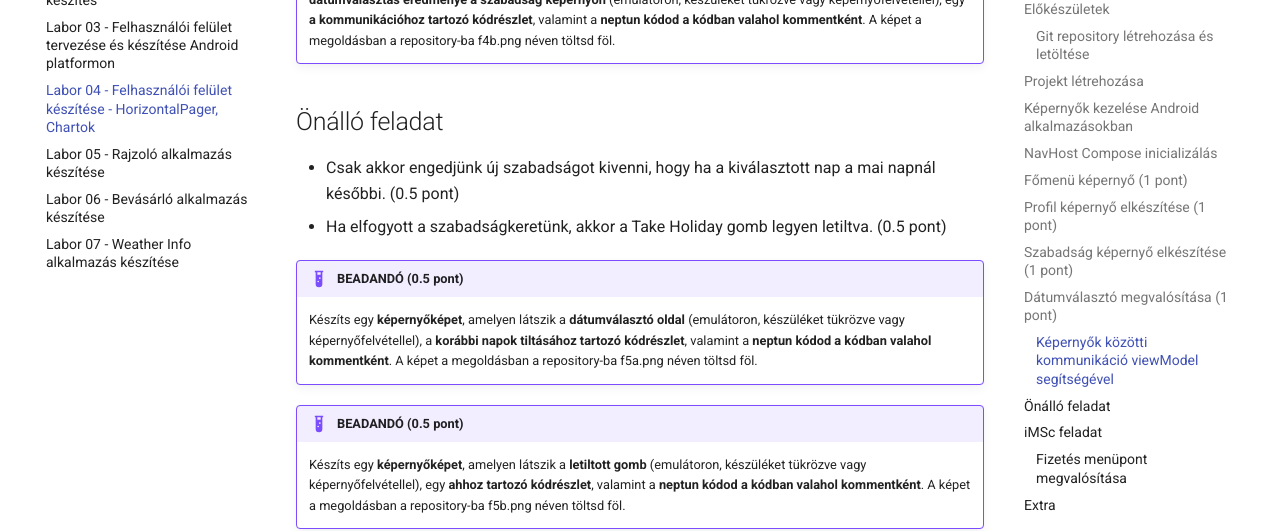
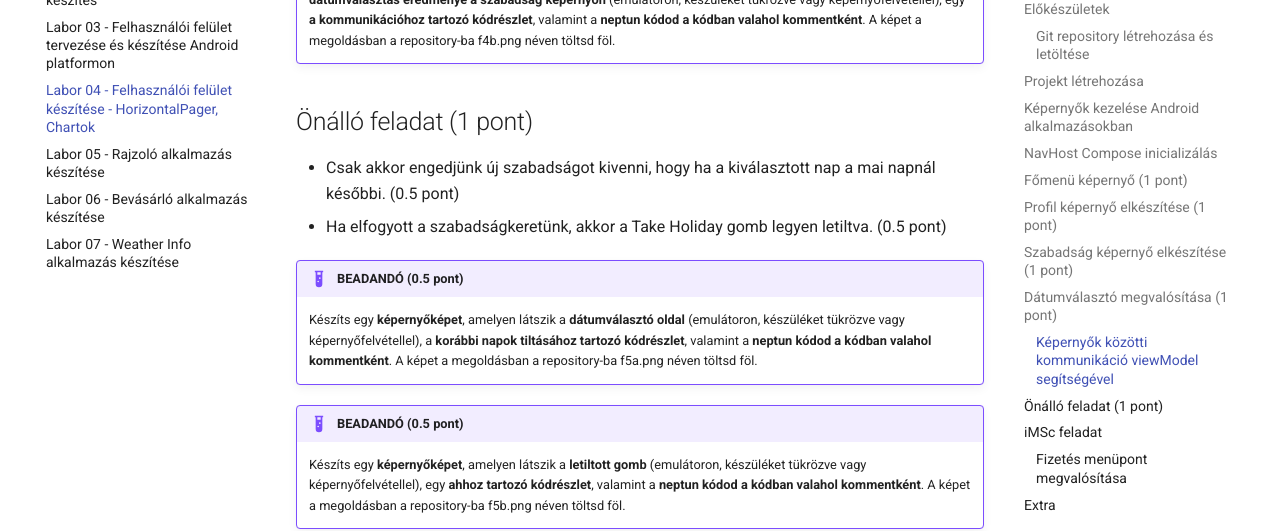
Before and after one commit to VIAUAD02/laborok, an MkDocs documentation site: the page built from docs/laborok/04-android-ui-fragments/index.md, in a window 1280 px wide and 900 px high, scrolled down 21318 px. Shown: the part 153-684 px from the top of the window. Built offline with MkDocs 1.6.1 and Material for MkDocs 9.7.7, drawn with Linux system fonts in a browser that asks for light colours; comment, search, counter and statistics services are not loaded.

Commit message:
typo
typo

```diff
--- a/docs/laborok/04-android-ui-fragments/index.md
+++ b/docs/laborok/04-android-ui-fragments/index.md
@@ -872,7 +872,7 @@ Ezután az alkalmazást elindítva már rendesen kell működnie a `Take Holiday
 	Készíts egy **képernyőképet**, amelyen látszik a **dátumválasztó kép** (emulátoron, készüléket tükrözve vagy képernyőfelvétellel), egy **ahhoz tartozó kódrészlet**, valamint a **neptun kódod a kódban valahol kommentként**. A képet a megoldásban a repository-ba f4a.png néven töltsd föl. **Emellett**  készíts egy **képernyőképet**, amelyen látszik a **dátumválasztás eredménye a szabadság képernyőn** (emulátoron, készüléket tükrözve vagy képernyőfelvétellel), egy **a kommunikációhoz tartozó kódrészlet**, valamint a **neptun kódod a kódban valahol kommentként**. A képet a megoldásban a repository-ba f4b.png néven töltsd föl.
 
 
-## Önálló feladat
+## Önálló feladat (1 pont)
 
 *   Csak akkor engedjünk új szabadságot kivenni, hogy ha a kiválasztott nap a mai napnál későbbi. (0.5 pont)
 *   Ha elfogyott a szabadságkeretünk, akkor a Take Holiday gomb legyen letiltva. (0.5 pont)
```
